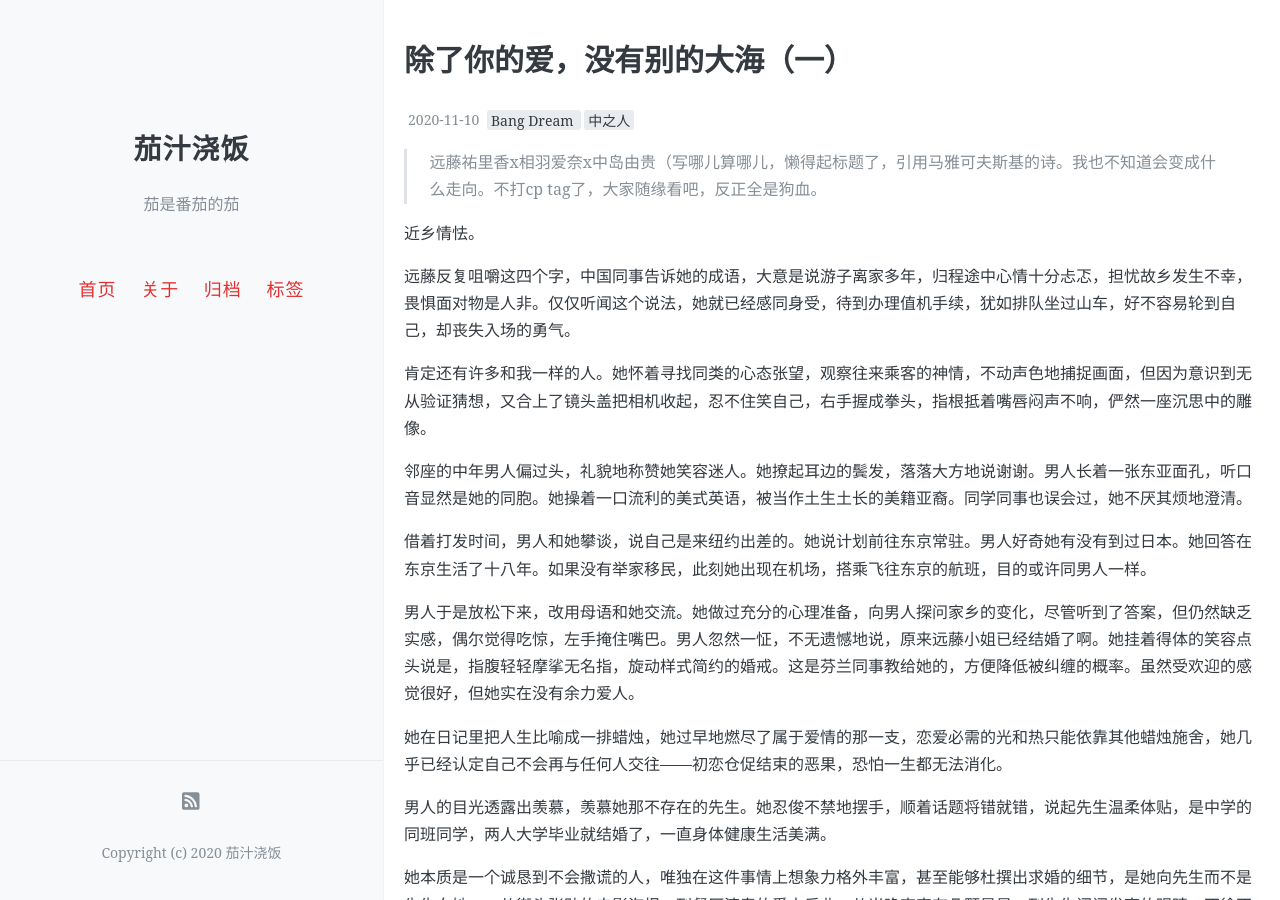
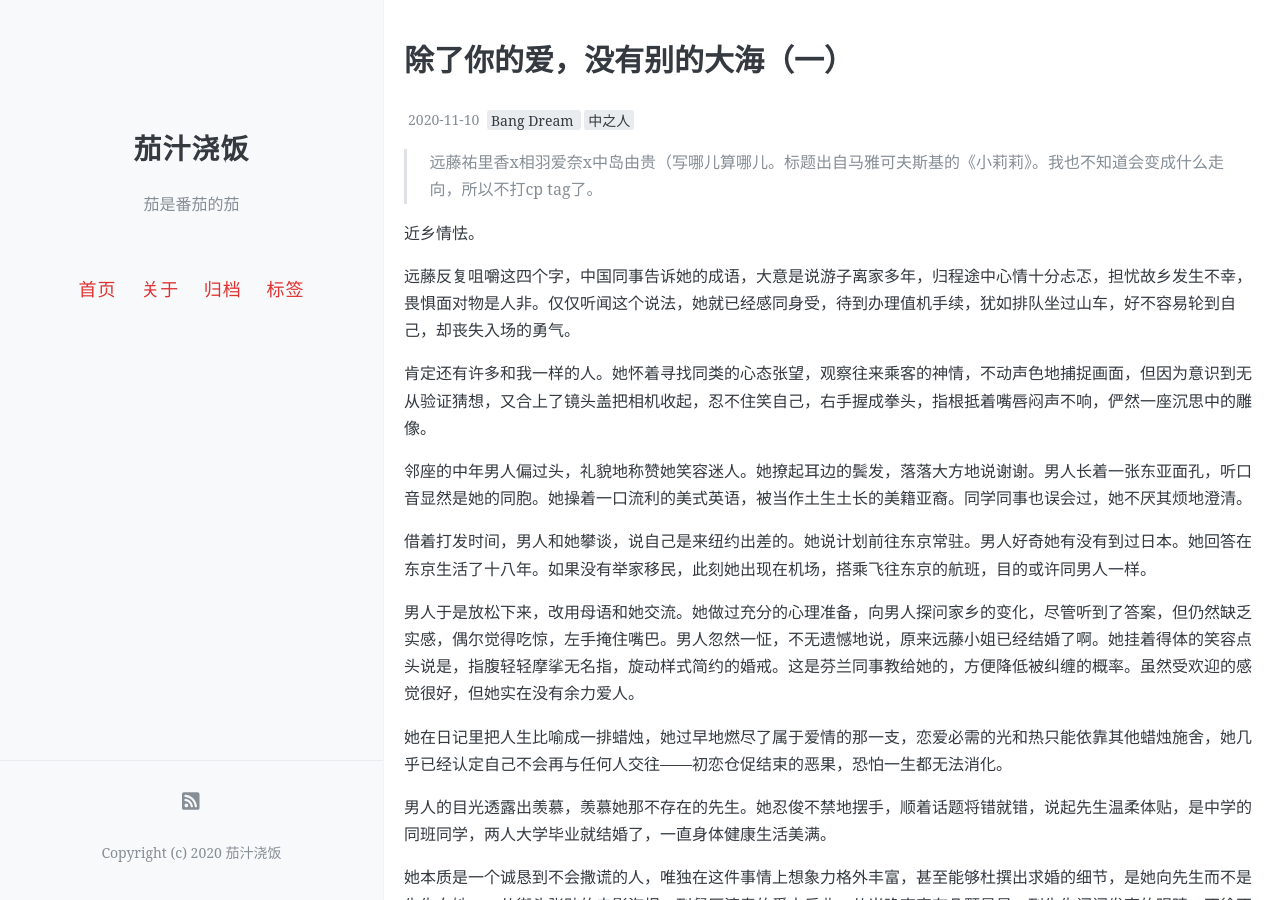
Before and after one commit to onemorebluemoon/ketchup, a Jekyll site: the page built from _posts/2020-11-10-tri1.md, in a window 1280 px wide and 900 px high. Built offline with Jekyll 4.4.1, drawn with Linux system fonts in a browser that asks for light colours; comment, search, counter and statistics services are not loaded.

Commit message:
Update 2020-11-10-tri1.md

```diff
--- a/_posts/2020-11-10-tri1.md
+++ b/_posts/2020-11-10-tri1.md
@@ -7,7 +7,7 @@ tags: [Bang Dream, 中之人]
 comments: true
 ---
 
-> 远藤祐里香x相羽爱奈x中岛由贵（写哪儿算哪儿，懒得起标题了，引用马雅可夫斯基的诗。我也不知道会变成什么走向。不打cp tag了，大家随缘看吧，反正全是狗血。
+> 远藤祐里香x相羽爱奈x中岛由贵（写哪儿算哪儿。标题出自马雅可夫斯基的《小莉莉》。我也不知道会变成什么走向，所以不打cp tag了。
 
 近乡情怯。
 
```
